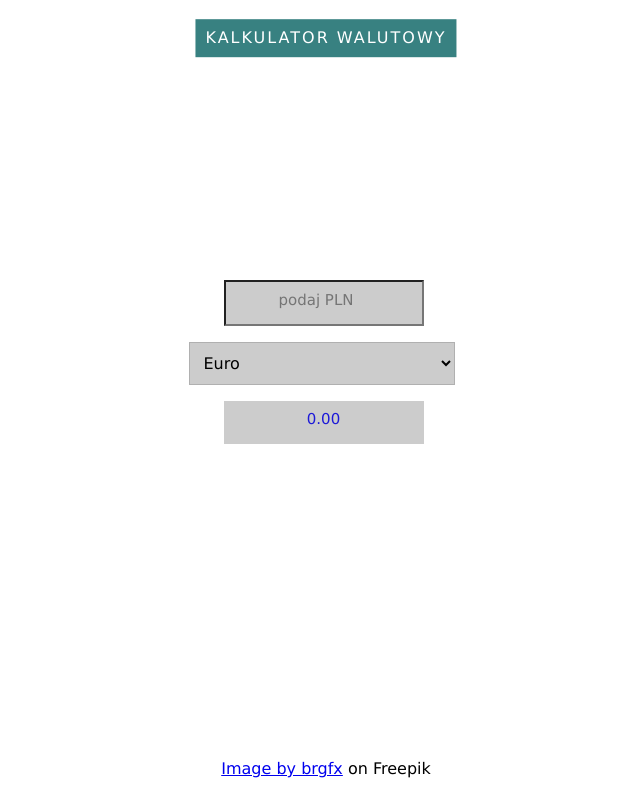
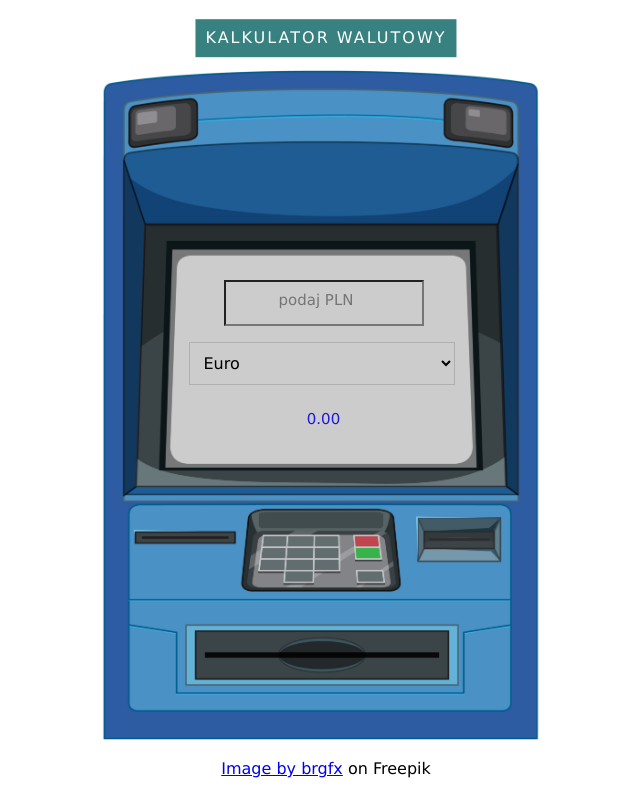
Before and after one commit to B0L0X/CurrencyExchange, a plain HTML site: page index.html in a window 1280 px wide. Shown: the whole page, without its empty margins (314-954 px from the left). Drawn offline with nearby package versions, Linux system fonts and the light colour scheme; a web font is replaced by a local one.

Commit message:
css background updated

```diff
--- a/css/element.css
+++ b/css/element.css
@@ -1,6 +1,6 @@
 .element {
     width: 453px;
     height: 710px;
-    background-image: url(../pics/owkx_0210_211223.jpg);
+    background-image: url(../images/owkx_0210_211223.jpg);
     background-size: cover;
 }
--- a/index.html
+++ b/index.html
@@ -4,8 +4,8 @@
 <head>
     <meta charset="UTF-8">
     <title>Kalkulator walutowy</title>
-    <link rel="icon" href="../images/euro-icon.png">
-    <meta property="og:image" content="../images/CurrencyConverter.png">
+    <link rel="icon" href="images/euro-icon.png">
+    <meta property="og:image" content="images/CurrencyConverter.png">
     <link rel="stylesheet" href="https://cdnjs.cloudflare.com/ajax/libs/normalize/8.0.1/normalize.min.css"
         integrity="sha512-NhSC1YmyruXifcj/KFRWoC561YpHpc5Jtzgvbuzx5VozKpWvQ+4nXhPdFgmx8xqexRcpAglTj9sIBWINXa8x5w=="
         crossorigin="anonymous" referrerpolicy="no-referrer">
```
